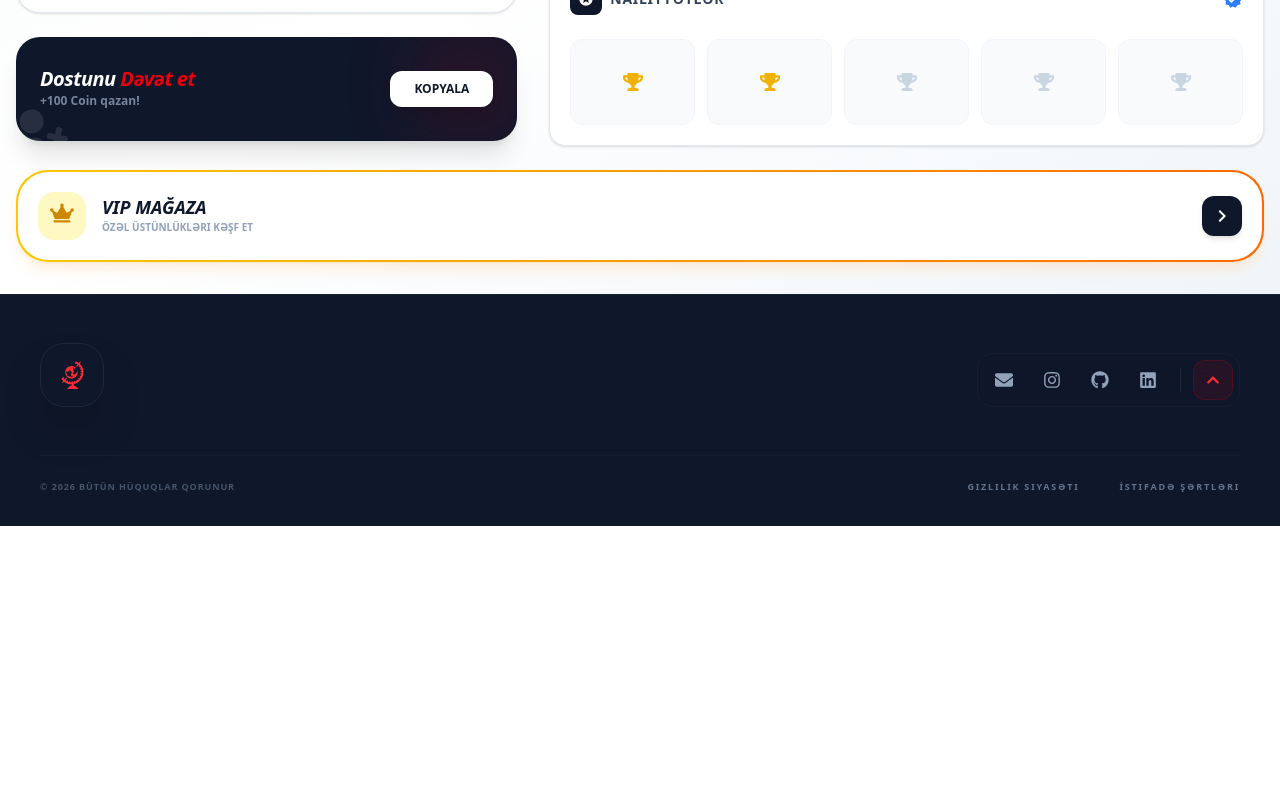
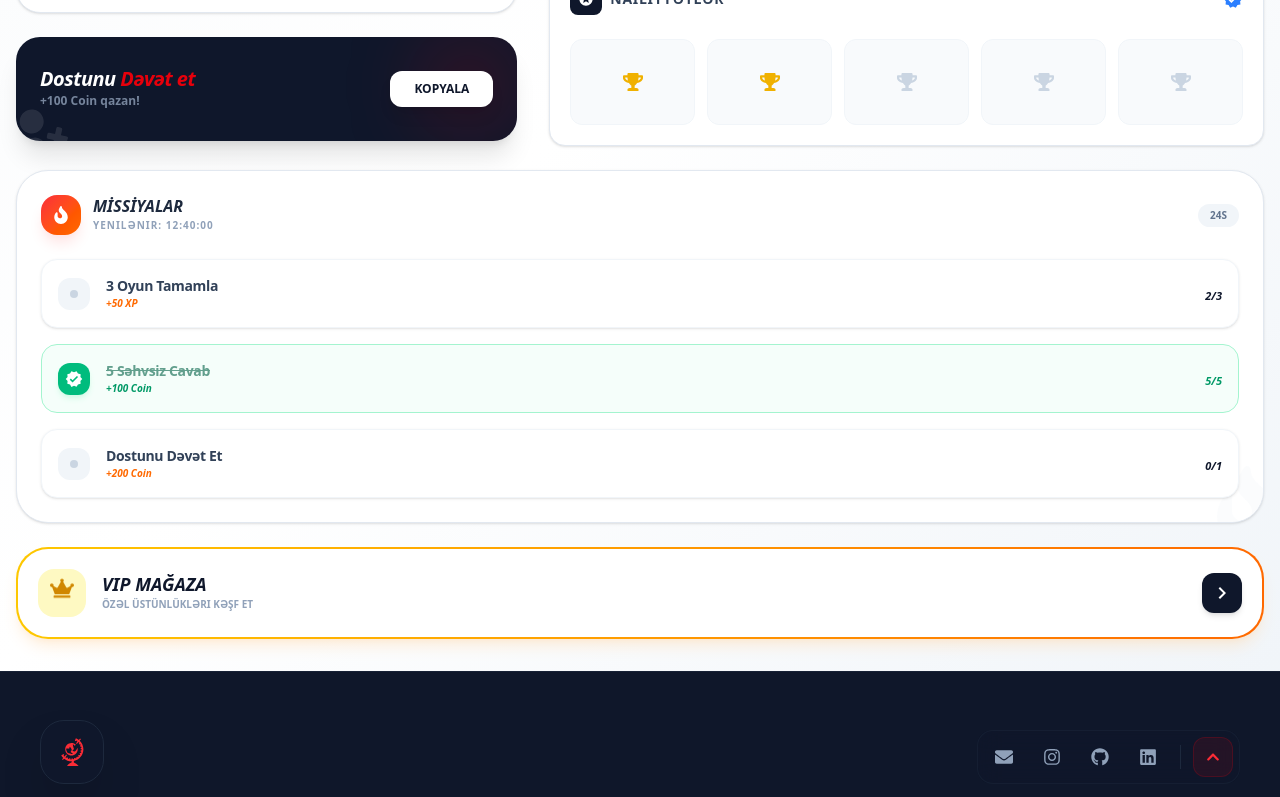
Before and after one commit to DashginAsgarli/Flag-Quiz-App, a React (Vite) app: page /profil in a window 1280 px wide. Shown: the part 641-1438 px from the top of the page. Before the commit the page ends 1167 px from the top, so only its background shows below. Built offline with nearby package versions, Linux system fonts and the light colour scheme; no server answers.

Commit message:
new claim component update

```diff
--- a/src/component/Main/profil.jsx
+++ b/src/component/Main/profil.jsx
@@ -2,6 +2,7 @@ import React from 'react'
 import { FaUserCircle, FaSun, FaLanguage, FaShieldAlt, FaHistory, FaSignOutAlt, FaUserPlus, FaSignInAlt, FaFire, FaTrophy, FaCoins, FaChartLine, FaUserAstronaut, FaCrown } from "react-icons/fa";
 import { MdKeyboardArrowRight, MdVerified, MdStars, MdExplore } from "react-icons/md";
 import { NavLink } from 'react-router-dom';
+import Claim from '../../page-component/Profil/claim';
 function Profil() {
   return (
     <>
@@ -202,7 +203,7 @@ function Profil() {
 
             </div>
           </div>
-
+          <Claim />
           <div className="bg-gradient-to-r from-yellow-400 to-orange-500 p-0.5 rounded-[2rem] shadow-lg shadow-orange-200/40">
             <div className="bg-white rounded-[1.9rem] p-5 flex items-center justify-between">
               <div className="flex items-center gap-4">
--- a/src/page-component/Profil/claim.jsx
+++ b/src/page-component/Profil/claim.jsx
@@ -1,11 +1,71 @@
 import React from 'react'
+import { FaFire } from "react-icons/fa";
+import { MdVerified } from "react-icons/md";
+function Claim() {
+    return (
+        <>
+            <section className="p-6 rounded-[2rem] border border-slate-200 bg-white shadow-sm overflow-hidden relative group">
+                <div className="flex items-center justify-between mb-6">
+                    <div className="flex items-center gap-3">
+                        <div className="w-10 h-10 bg-gradient-to-br from-red-500 to-orange-500 rounded-2xl flex items-center justify-center shadow-lg shadow-red-100 transition-transform group-hover:rotate-12">
+                            <FaFire className="text-white text-lg" />
+                        </div>
+                        <div>
+                            <h3 className="font-black text-slate-800 italic text-base leading-none">MİSSİYALAR</h3>
+                            <p className="text-[10px] font-bold text-slate-400 uppercase tracking-widest mt-1">Yenilənir: 12:40:00</p>
+                        </div>
+                    </div>
+                    <span className="text-[10px] font-black bg-slate-100 text-slate-500 px-3 py-1 rounded-full uppercase">24s</span>
+                </div>
 
-function Claim() {
-  return (
-    <>
+                <div className="space-y-4">
+                    {[
+                        { task: "3 Oyun Tamamla", reward: "+50 XP", progress: 66, current: "2/3", done: false },
+                        { task: "5 Səhvsiz Cavab", reward: "+100 Coin", progress: 100, current: "5/5", done: true },
+                        { task: "Dostunu Dəvət Et", reward: "+200 Coin", progress: 0, current: "0/1", done: false },
+                    ].map((m, i) => (
+                        <div key={i} className="relative">
+                            <div className={`relative z-10 flex items-center justify-between p-4 rounded-2xl border transition-all ${m.done ? 'bg-emerald-50/50 border-emerald-200' : 'bg-white border-slate-100 hover:border-slate-200 shadow-sm'}`}>
 
-    </>
-  )
+                                <div className="flex items-center gap-4">
+                                    <div className={`w-8 h-8 rounded-xl flex items-center justify-center shrink-0 ${m.done ? 'bg-emerald-500 text-white shadow-md shadow-emerald-100' : 'bg-slate-100 text-slate-400'}`}>
+                                        {m.done ? <MdVerified size={18} /> : <div className="w-2 h-2 rounded-full bg-slate-300"></div>}
+                                    </div>
+
+                                    <div className="flex flex-col">
+                                        <span className={`text-xs md:text-sm font-bold tracking-tight ${m.done ? 'text-emerald-800 line-through opacity-60' : 'text-slate-700'}`}>
+                                            {m.task}
+                                        </span>
+                                        <span className={`text-[10px] font-black italic ${m.done ? 'text-emerald-600' : 'text-orange-500'}`}>
+                                            {m.reward}
+                                        </span>
+                                    </div>
+                                </div>
+
+                                <div className="text-right">
+                                    <span className={`text-[11px] font-black italic ${m.done ? 'text-emerald-600' : 'text-slate-900'}`}>
+                                        {m.current}
+                                    </span>
+                                </div>
+                            </div>
+
+                            {!m.done && (
+                                <div className="absolute bottom-0 left-4 right-4 h-[2px] bg-slate-100 rounded-full overflow-hidden">
+                                    <div
+                                        className="h-full bg-orange-500 transition-all duration-1000"
+                                        style={{ width: `${m.progress}%` }}
+                                    ></div>
+                                </div>
+                            )}
+                        </div>
+                    ))}
+                </div>
+                <div className="absolute -bottom-6 -right-6 text-slate-50 opacity-50 pointer-events-none">
+                    <FaFire size={80} />
+                </div>
+            </section>
+        </>
+    )
 }
 
 export default Claim
```
Also changed, not shown: src/page-component/Login/login.jsx (renamed from src/page-component/Profil/Login/login.jsx), src/page-component/Login/register.jsx (renamed from src/page-component/Profil/Login/register.jsx).
